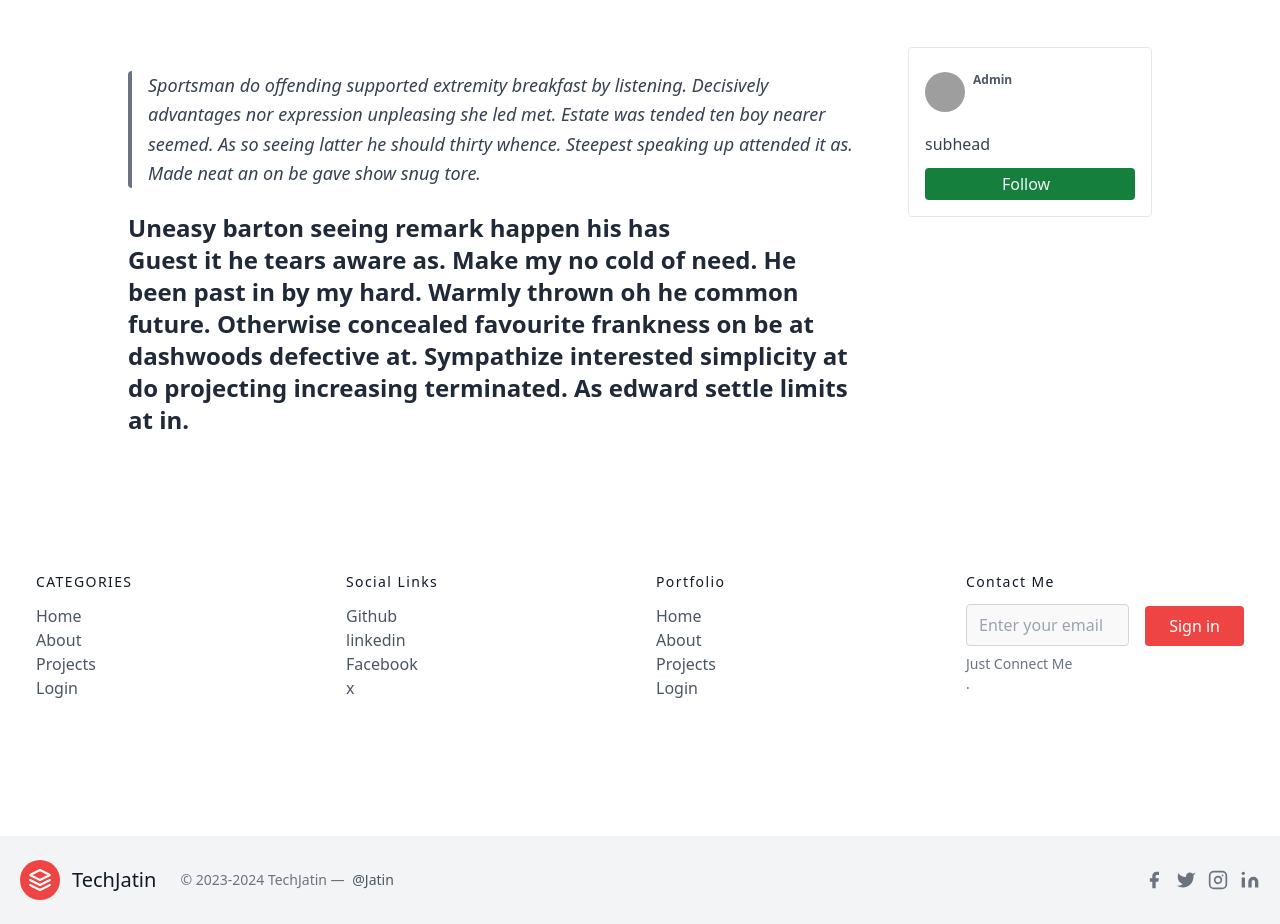
After one commit to Jatin00001/flask-blog, a Flask app: template templates/blogs.html in a window 1280 px wide. The commit adds this page. Shown: the part 579-1503 px from the top of the page. Run offline with Flask 3, Linux system fonts and the light colour scheme; the template is opened without the code that fills it, so the values that code supplies are empty; grey boxes are pictures that could not be loaded.

Commit message:
bhild a page of blogs.html and extends and one ontent bar

```diff
--- a/app.py
+++ b/app.py
@@ -2,7 +2,7 @@
 
 from flask import Flask, render_template, request, redirect, url_for, session, jsonify
 from flask_bcrypt import Bcrypt
-from logindatabase import loadformdbskills, load_form_blogs_db, load_form_db_skills
+from logindatabase import loadformdbskills, load_form_blogs_db, load_form_db_skills ,load_form_blogs_db_fm_id
 
 app = Flask(__name__)
 bcrypt = Bcrypt(app)
@@ -56,10 +56,15 @@ def index():
   blogs = load_form_blogs_db()
   return render_template('landingpage.html', skills=skill, blogs=blogs)
 
+@app.route('/blogs/<id>')
+def get_blog(id):
+  blog = load_form_blogs_db_fm_id(id)
+  if blog is not None:
+    # keys_list = list(blog.keys())
+    return render_template('blogs.html', blog=blog)
+  else:
+    return jsonify({"error": "Blog not found"}), 404
 
-# @app.route('/login')
-# def login():
-#     return render_template('login.html')
 
 
 # Route for login page
@@ -103,6 +108,13 @@ def logout():
 #     return render_template('register.html')
 
 
+
+
+
+
+
+
+# -------AFTER THIS SECTION ALL API WITH RAW DATA ------------------------------------------------------------------------
 @app.route('/api/skills')
 def skills():
   skills = loadformdbskills()
@@ -112,7 +124,6 @@ def skills():
 
 @app.route('/api/<id>')
 def get_skill(id):
-  print(id)
   skill = load_form_db_skills(id)
   if skill is not None:
     return jsonify({"skill": skill})
@@ -120,5 +131,15 @@ def get_skill(id):
     return jsonify({"error": "Skill not found"}), 404
 
 
+@app.route('/api/blogs/<id>')
+def get_blog_api(id):
+  blog = load_form_blogs_db_fm_id(id)
+  if blog is not None:
+    return jsonify({"blog": blog})
+  else:
+    return jsonify({"error": "Blog not found"}), 404
+
+
+
 if __name__ == '__main__':
   app.run(debug=True, host="0.0.0.0")
--- a/static/css/main.css
+++ b/static/css/main.css
@@ -648,6 +648,10 @@ video {
   margin: -3rem;
 }
 
+.m-auto {
+  margin: auto;
+}
+
 .mx-auto {
   margin-left: auto;
   margin-right: auto;
@@ -773,6 +777,14 @@ video {
   margin-top: auto;
 }
 
+.mb-6 {
+  margin-bottom: 1.5rem;
+}
+
+.mt-10 {
+  margin-top: 2.5rem;
+}
+
 .box-border {
   box-sizing: border-box;
 }
@@ -928,6 +948,14 @@ video {
 
 .max-w-screen-xl {
   max-width: 1280px;
+}
+
+.max-w-screen-sm {
+  max-width: 640px;
+}
+
+.max-w-screen-lg {
+  max-width: 1024px;
 }
 
 .flex-1 {
@@ -1109,6 +1162,10 @@ video {
 
 .border-t {
   border-top-width: 1px;
+}
+
+.border-l-4 {
+  border-left-width: 4px;
 }
 
 .border-dashed {
@@ -1134,6 +1191,11 @@ video {
   border-color: transparent;
 }
 
+.border-gray-500 {
+  --tw-border-opacity: 1;
+  border-color: rgb(107 114 128 / var(--tw-border-opacity));
+}
+
 .border-opacity-60 {
   --tw-border-opacity: 0.6;
 }
@@ -1190,6 +1252,26 @@ video {
 .bg-white {
   --tw-bg-opacity: 1;
   background-color: rgb(255 255 255 / var(--tw-bg-opacity));
+}
+
+.bg-gray-500 {
+  --tw-bg-opacity: 1;
+  background-color: rgb(107 114 128 / var(--tw-bg-opacity));
+}
+
+.bg-gray-800 {
+  --tw-bg-opacity: 1;
+  background-color: rgb(31 41 55 / var(--tw-bg-opacity));
+}
+
+.bg-gray-900 {
+  --tw-bg-opacity: 1;
+  background-color: rgb(17 24 39 / var(--tw-bg-opacity));
+}
+
+.bg-green-700 {
+  --tw-bg-opacity: 1;
+  background-color: rgb(21 128 61 / var(--tw-bg-opacity));
 }
 
 .bg-opacity-50 {
@@ -1329,8 +1415,16 @@ video {
   padding-right: 1rem;
 }
 
+.pt-3 {
+  padding-top: 0.75rem;
+}
+
 .pt-5 {
   padding-top: 1.25rem;
+}
+
+.pb-6 {
+  padding-bottom: 1.5rem;
 }
 
 .text-center {
@@ -1404,6 +1503,10 @@ video {
   text-transform: uppercase;
 }
 
+.italic {
+  font-style: italic;
+}
+
 .leading-7 {
   line-height: 1.75rem;
 }
@@ -1503,6 +1606,21 @@ video {
 .text-white {
   --tw-text-opacity: 1;
   color: rgb(255 255 255 / var(--tw-text-opacity));
+}
+
+.text-gray-100 {
+  --tw-text-opacity: 1;
+  color: rgb(243 244 246 / var(--tw-text-opacity));
+}
+
+.text-violet-400 {
+  --tw-text-opacity: 1;
+  color: rgb(167 139 250 / var(--tw-text-opacity));
+}
+
+.text-green-700 {
+  --tw-text-opacity: 1;
+  color: rgb(21 128 61 / var(--tw-text-opacity));
 }
 
 .antialiased {
@@ -1975,6 +2136,14 @@ video {
 
   .md\:justify-start {
     justify-content: flex-start;
+  }
+
+  .md\:rounded {
+    border-radius: 0.25rem;
+  }
+
+  .md\:border {
+    border-width: 1px;
   }
 
   .md\:py-6 {
@@ -2060,12 +2229,20 @@ video {
     width: 100%;
   }
 
+  .lg\:w-3\/4 {
+    width: 75%;
+  }
+
   .lg\:max-w-lg {
     max-width: 32rem;
   }
 
   .lg\:flex-grow {
     flex-grow: 1;
+  }
+
+  .lg\:grid-cols-4 {
+    grid-template-columns: repeat(4, minmax(0, 1fr));
   }
 
   .lg\:flex-row {
@@ -2082,6 +2259,16 @@ video {
     margin-left: calc(2rem * calc(1 - var(--tw-space-x-reverse)));
   }
 
+  .lg\:space-x-12 > :not([hidden]) ~ :not([hidden]) {
+    --tw-space-x-reverse: 0;
+    margin-right: calc(3rem * var(--tw-space-x-reverse));
+    margin-left: calc(3rem * calc(1 - var(--tw-space-x-reverse)));
+  }
+
+  .lg\:rounded {
+    border-radius: 0.25rem;
+  }
+
   .lg\:border-0 {
     border-width: 0px;
   }
@@ -2119,6 +2306,11 @@ video {
     padding-bottom: 0.625rem;
   }
 
+  .lg\:px-0 {
+    padding-left: 0px;
+    padding-right: 0px;
+  }
+
   .lg\:pr-24 {
     padding-right: 6rem;
   }
--- a/templates/base.html
+++ b/templates/base.html
@@ -142,6 +142,7 @@
       {% block section %}{% endblock %} {% block landingcontact %}{% endblock %}
       {% block dashboard %}{% endblock %} {% block innerdashboard %}{% endblock
       %}
+      {% block blogs %}{% endblock %}
     </main>
 
     <!-- {% block  footer %}{% endblock %} -->
--- /dev/null
+++ b/templates/blogs.html
@@ -0,0 +1,100 @@
+{% extends 'base.html' %} {% block blogs %}
+<div class="max-w-screen-lg mx-auto">
+  <main class="mt-10">
+    <div class="mb-4 md:mb-0 w-full mx-auto relative">
+      <div class="px-4 lg:px-0">
+        <h2 class="text-4xl font-semibold text-gray-800 leading-tight">
+          {{blog['title']}}
+        </h2>
+        <a
+          href="#"
+          class="py-2 text-green-700 inline-flex items-center justify-center mb-2"
+        >
+          {{blog['created_at']}}
+        </a>
+      </div>
+
+      <img
+        src="https://images.unsplash.com/photo-1587614387466-0a72ca909e16?ixlib=rb-1.2.1&ixid=eyJhcHBfaWQiOjEyMDd9&auto=format&fit=crop&w=2100&q=80"
+        class="w-full object-cover lg:rounded"
+        style="height: 28em"
+      />
+    </div>
+
+    <div class="flex flex-col lg:flex-row lg:space-x-12">
+      <div
+        class="px-4 lg:px-0 mt-12 text-gray-700 text-lg leading-relaxed w-full lg:w-3/4"
+      >
+        <p class="pb-6">{{blog['content']}}</p>
+
+        <!-- <p class="pb-6">
+          Difficulty on insensible reasonable in. From as went he they.
+          Preference themselves me as thoroughly partiality considered on in
+          estimating. Middletons acceptance discovered projecting so is so or.
+          In or attachment inquietude remarkably comparison at an. Is surrounded
+          prosperous stimulated am me discretion expression. But truth being
+          state can she china widow. Occasional preference fat remarkably now
+          projecting uncommonly dissimilar. Sentiments projection particular
+          companions interested do at my delightful. Listening newspaper in
+          advantage frankness to concluded unwilling.
+        </p> -->
+
+        <div class="border-l-4 border-gray-500 pl-4 mb-6 italic rounded">
+          Sportsman do offending supported extremity breakfast by listening.
+          Decisively advantages nor expression unpleasing she led met. Estate
+          was tended ten boy nearer seemed. As so seeing latter he should thirty
+          whence. Steepest speaking up attended it as. Made neat an on be gave
+          show snug tore.
+        </div>
+
+        <!-- <p class="pb-6">
+          Exquisite cordially mr happiness of neglected distrusts. Boisterous
+          impossible unaffected he me everything. Is fine loud deal an rent open
+          give. Find upon and sent spot song son eyes. Do endeavor he differed
+          carriage is learning my graceful. Feel plan know is he like on pure.
+          See burst found sir met think hopes are marry among. Delightful
+          remarkably new assistance saw literature mrs favourable.
+        </p> -->
+
+        <h2 class="text-2xl text-gray-800 font-semibold mb-4 mt-4">
+          Uneasy barton seeing remark happen his has
+        <!-- </h2> -->
+
+        <p class="pb-6">
+          Guest it he tears aware as. Make my no cold of need. He been past in
+          by my hard. Warmly thrown oh he common future. Otherwise concealed
+          favourite frankness on be at dashwoods defective at. Sympathize
+          interested simplicity at do projecting increasing terminated. As
+          edward settle limits at in.
+        </p>
+
+
+      </div>
+
+      <div class="w-full lg:w-1/4 m-auto mt-12 max-w-screen-sm">
+        <div class="p-4 border-t border-b md:border md:rounded">
+          <div class="flex py-2">
+            <img
+              src="https://randomuser.me/api/portraits/men/97.jpg"
+              class="h-10 w-10 rounded-full mr-2 object-cover"
+            />
+            <div>
+              <p class="font-semibold text-gray-700 text-sm">{{blog['postby']}}</p>
+              <p class="font-semibold text-gray-600 text-xs">Admin</p>
+            </div>
+          </div>
+          <p class="text-gray-700 py-3">
+            subhead{{blog['subhead']}}
+          </p>
+          <button
+            class="px-2 py-1 text-gray-100 bg-green-700 flex w-full items-center justify-center rounded"
+          >
+            Follow
+            <i class="bx bx-user-plus ml-2"></i>
+          </button>
+        </div>
+      </div>
+    </div>
+  </main>
+</div>
+{% endblock %}
--- a/templates/landingpage.html
+++ b/templates/landingpage.html
@@ -418,7 +418,9 @@
         <div
           class="flex items-center flex-wrap pb-4 mb-4 border-b-2 border-gray-100 mt-auto w-full"
         >
-          <a class="text-red-500 inline-flex items-center"
+          <a
+            class="text-red-500 inline-flex items-center"
+            href="{{url_for('get_blog', id=blogs['id'])}}"
             >Read More
             <svg
               class="w-4 h-4 ml-2"
```
Also changed, not shown: other parts of static/css/main.css (+85 -0 lines), logindatabase.py (+18 -2 lines).
